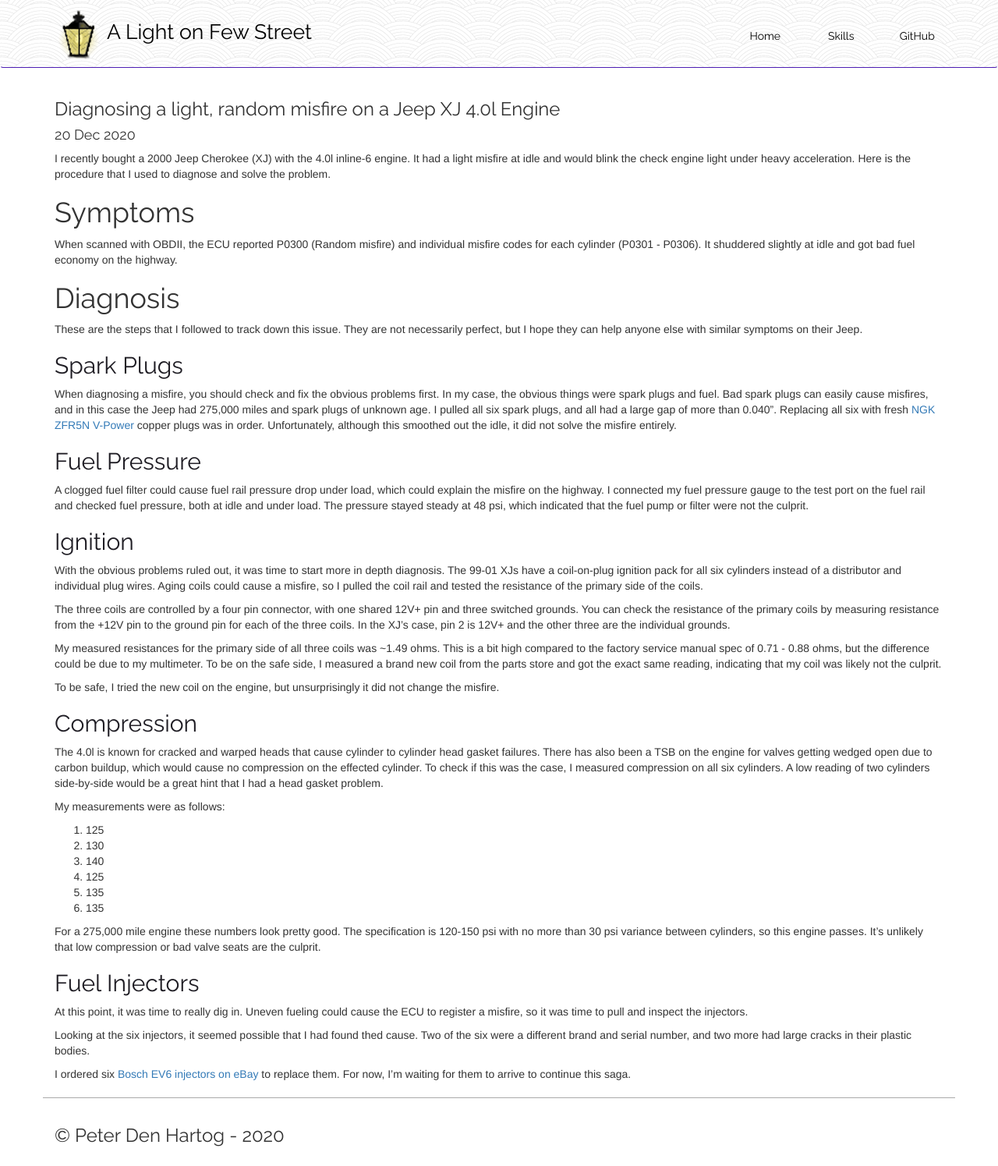
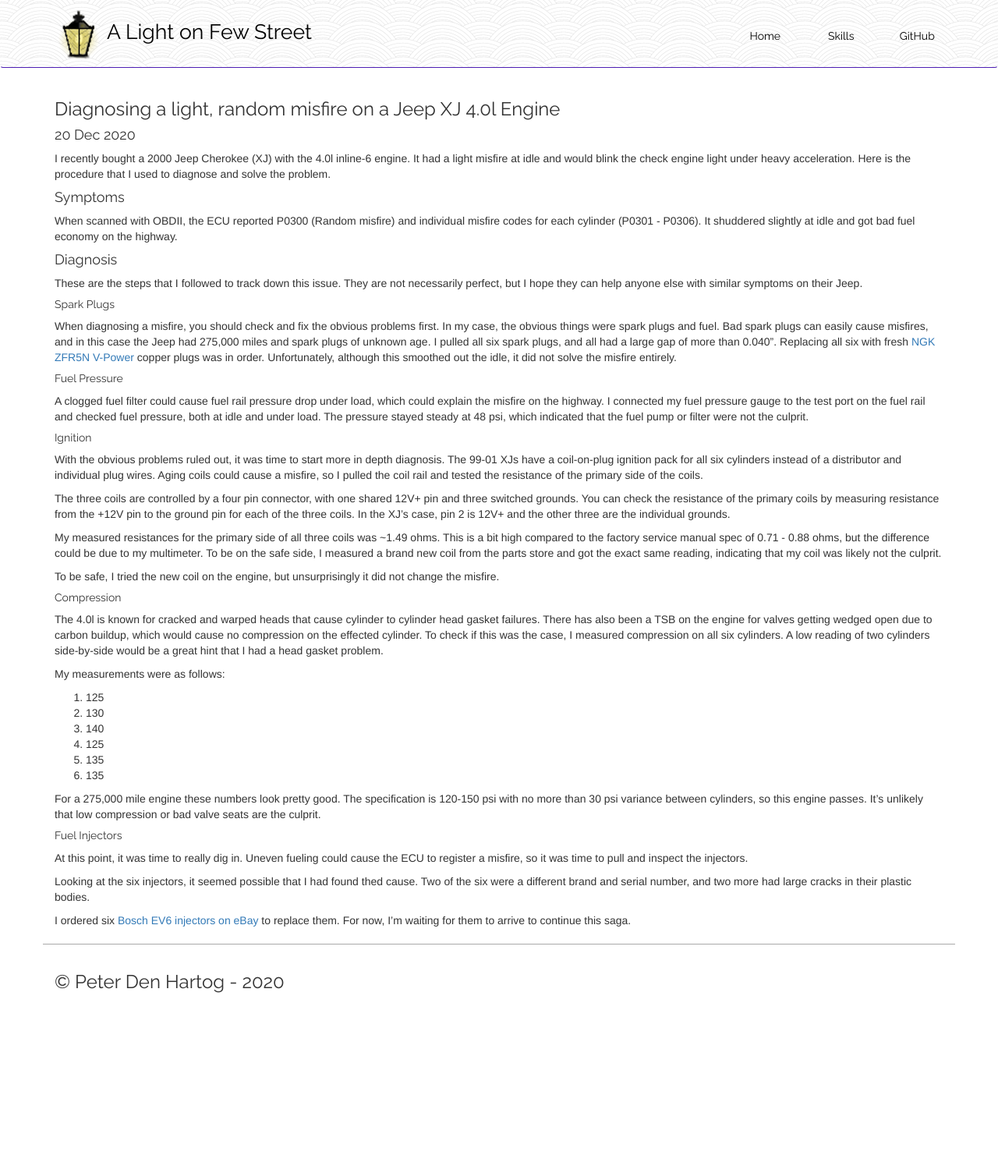
Before and after one commit to pddenhar/pddenhar.github.io, a Jekyll site: the page built from _posts/2020-12-20-jeep-xj-misfire.md, in a window 1280 px wide. Shown: the whole page at 78% size. Built offline with Jekyll 4.4.1, drawn with Linux system fonts in a browser that asks for light colours; after the commit the page ends 1297 px from its top, so only the background shows below that.

```diff
--- a/_posts/2020-12-20-jeep-xj-misfire.md
+++ b/_posts/2020-12-20-jeep-xj-misfire.md
@@ -7,28 +7,24 @@ I recently bought a 2000 Jeep Cherokee (XJ) with the 4.0l inline-6 engine.
 It had a light misfire at idle and would blink the check engine light under heavy acceleration.
 Here is the procedure that I used to diagnose and solve the problem.
 
-Symptoms
-========
+#### Symptoms
 When scanned with OBDII, the ECU reported P0300 (Random misfire) and individual misfire codes for each cylinder (P0301 - P0306). It shuddered slightly at idle
 and got bad fuel economy on the highway.
 
-Diagnosis
-=========
+#### Diagnosis
 These are the steps that I followed to track down this issue. They are not necessarily perfect, but I hope they can help anyone else with similar symptoms on their Jeep.
 
-Spark Plugs
------------
+##### Spark Plugs
+
 When diagnosing a misfire, you should check and fix the obvious problems first. In my case, the obvious things were spark plugs and fuel. Bad spark plugs can easily cause misfires,
 and in this case the Jeep had 275,000 miles and spark plugs of unknown age. I pulled all six spark plugs, and all had a large gap of more than 0.040".
 Replacing all six with fresh [NGK ZFR5N V-Power](https://amzn.to/3aI0TsT) copper plugs was in order. Unfortunately, although this smoothed out the idle, it did not solve the misfire entirely.
 
-Fuel Pressure
--------------
+##### Fuel Pressure
 A clogged fuel filter could cause fuel rail pressure drop under load, which could explain the misfire on the highway. I connected my fuel pressure gauge to the test port on the fuel rail
 and checked fuel pressure, both at idle and under load. The pressure stayed steady at 48 psi, which indicated that the fuel pump or filter were not the culprit.
 
-Ignition
---------
+##### Ignition
 With the obvious problems ruled out, it was time to start more in depth diagnosis. The 99-01 XJs have a coil-on-plug ignition pack for all six cylinders instead of a distributor and
 individual plug wires. Aging coils could cause a misfire, so I pulled the coil rail and tested the resistance of the primary side of the coils.
 
@@ -41,8 +37,7 @@ not the culprit.
 
 To be safe, I tried the new coil on the engine, but unsurprisingly it did not change the misfire.
 
-Compression
------------
+##### Compression
 The 4.0l is known for cracked and warped heads that cause cylinder to cylinder head gasket failures. There has also been a TSB on the engine for
 valves getting wedged open due to carbon buildup, which would cause no compression on the effected cylinder.
 To check if this was the case, I measured compression on all six cylinders.
@@ -59,8 +54,7 @@ My measurements were as follows:
 For a 275,000 mile engine these numbers look pretty good. The specification is 120-150 psi with no more than 30 psi variance between cylinders, so this engine passes.
 It's unlikely that low compression or bad valve seats are the culprit.
 
-Fuel Injectors
---------------
+##### Fuel Injectors
 At this point, it was time to really dig in. Uneven fueling could cause the ECU to register a misfire, so it was time to pull and inspect the injectors.
 
 Looking at the six injectors, it seemed possible that I had found thed cause. Two of the six were a different brand and serial number, and two more had large cracks in their plastic bodies.
```
